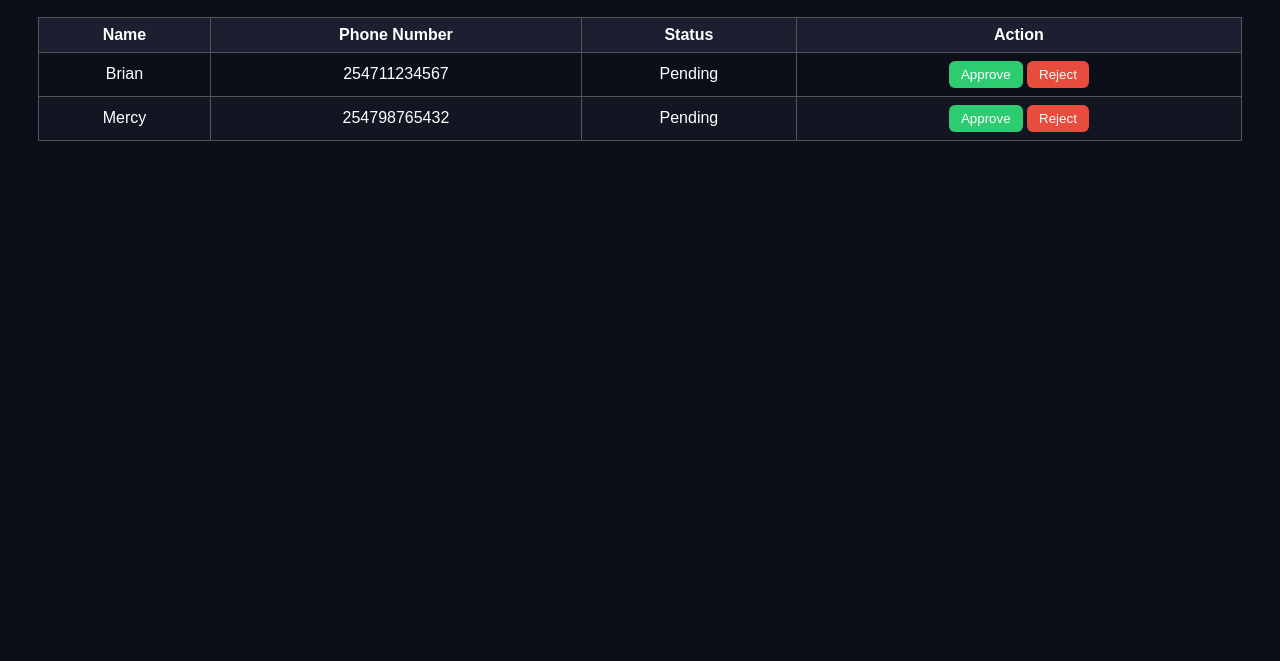
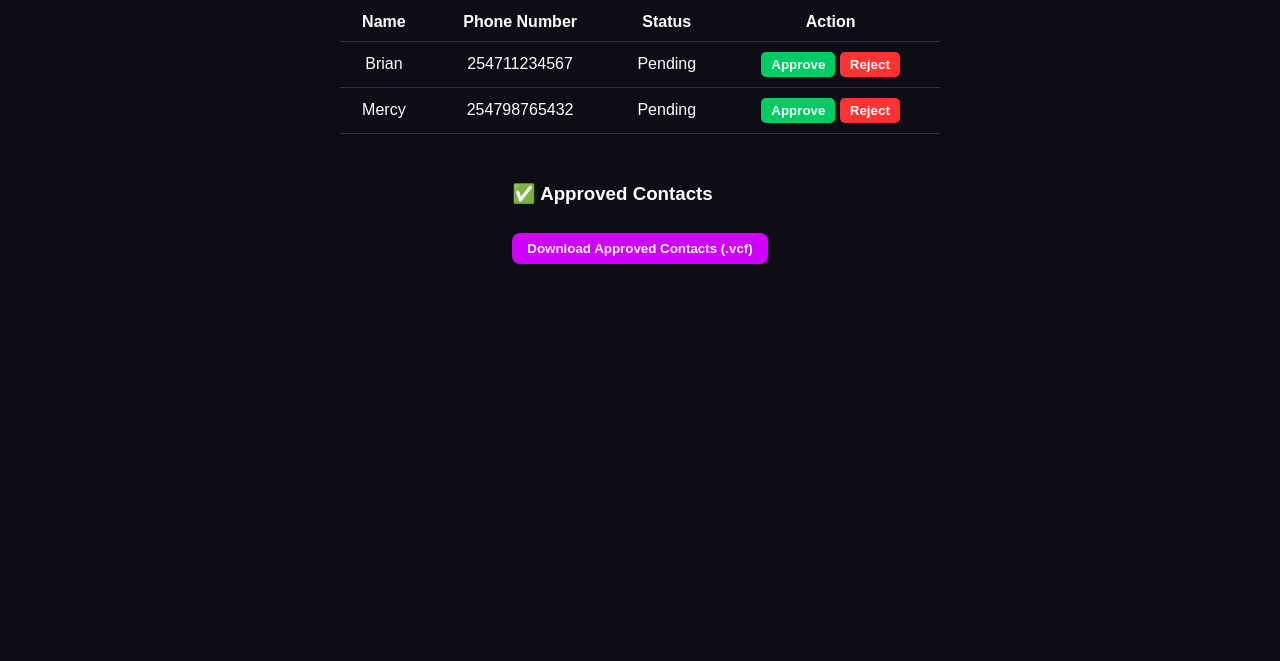
Before and after one commit to Glenn254/Contact-vcf-, a website: page vcfadmin/index.html in a window 1280 px wide. Shown: the part 139-800 px from the top of the page. Drawn offline with Linux system fonts and the light colour scheme.

Commit message:
Update index.html

```diff
--- a/vcfadmin/index.html
+++ b/vcfadmin/index.html
@@ -1,44 +1,70 @@
 <!DOCTYPE html>
 <html lang="en">
 <head>
-  <meta charset="UTF-8">
-  <meta name="viewport" content="width=device-width, initial-scale=1.0">
+  <meta charset="UTF-8" />
+  <meta name="viewport" content="width=device-width, initial-scale=1.0" />
   <title>GLENN VCF ADMIN PANEL</title>
   <style>
     body {
-      background-color: #0c0f19;
+      background-color: #0d0d16;
       color: white;
       font-family: Arial, sans-serif;
       text-align: center;
-      padding: 30px;
+      padding: 20px;
     }
     h1 {
-      color: #d10cf9;
+      color: #d000ff;
     }
     table {
       width: 100%;
+      max-width: 600px;
+      margin: 0 auto;
       border-collapse: collapse;
-      margin-top: 20px;
     }
     th, td {
-      border: 1px solid #555;
-      padding: 8px;
-    }
-    th {
-      background-color: #1b1f2f;
-    }
-    tr:nth-child(even) {
-      background-color: #131622;
+      padding: 10px;
+      border-bottom: 1px solid #333;
     }
     button {
-      padding: 6px 12px;
+      padding: 5px 10px;
       border: none;
-      border-radius: 6px;
+      border-radius: 5px;
       cursor: pointer;
       color: white;
+      font-weight: bold;
     }
-    .approve { background-color: #2ecc71; }
-    .reject { background-color: #e74c3c; }
+    .approve-btn {
+      background-color: #00cc66;
+    }
+    .reject-btn {
+      background-color: #ff3333;
+    }
+    .approved {
+      color: #00ff88;
+      font-weight: bold;
+    }
+    .rejected {
+      color: #ff5555;
+      font-weight: bold;
+    }
+    .tick {
+      font-size: 18px;
+    }
+    #approvedList {
+      margin-top: 30px;
+      text-align: left;
+      display: inline-block;
+    }
+    #downloadBtn {
+      margin-top: 10px;
+      padding: 8px 15px;
+      background-color: #d000ff;
+      border: none;
+      border-radius: 8px;
+      color: white;
+      cursor: pointer;
+      font-weight: bold;
+    }
   </style>
 </head>
 <body>
@@ -55,31 +81,90 @@
       </tr>
     </thead>
     <tbody>
-      <!-- Contacts will load here automatically -->
+      <!-- contacts will appear here -->
     </tbody>
   </table>
 
+  <div id="approvedList">
+    <h3>✅ Approved Contacts</h3>
+    <ul id="approvedContacts"></ul>
+    <button id="downloadBtn" onclick="downloadVCF()">Download Approved Contacts (.vcf)</button>
+  </div>
+
   <script>
-    // Temporary example data (we’ll connect this to real backend later)
-    const contacts = [
-      { name: "Brian", number: "254711234567", status: "Pending" },
-      { name: "Mercy", number: "254798765432", status: "Pending" }
+    let contacts = [
+      { name: "Brian", phone: "254711234567", status: "Pending" },
+      { name: "Mercy", phone: "254798765432", status: "Pending" }
     ];
 
-    const tableBody = document.querySelector('#contactTable tbody');
-    contacts.forEach(c => {
-      const row = document.createElement('tr');
-      row.innerHTML = `
-        <td>${c.name}</td>
-        <td>${c.number}</td>
-        <td>${c.status}</td>
-        <td>
-          <button class="approve">Approve</button>
-          <button class="reject">Reject</button>
-        </td>
-      `;
-      tableBody.appendChild(row);
-    });
+    function renderTable() {
+      const tbody = document.querySelector("#contactTable tbody");
+      tbody.innerHTML = "";
+      contacts.forEach((c, i) => {
+        let row = `
+          <tr>
+            <td>${c.name}</td>
+            <td>${c.phone}</td>
+            <td class="${c.status.toLowerCase()}">${c.status}</td>
+            <td>
+              ${c.status === "Pending"
+                ? `<button class="approve-btn" onclick="approve(${i})">Approve</button>
+                   <button class="reject-btn" onclick="reject(${i})">Reject</button>`
+                : c.status === "Approved"
+                ? `<span class="tick">✅</span>`
+                : `<span class="tick">❌</span>`
+              }
+            </td>
+          </tr>
+        `;
+        tbody.innerHTML += row;
+      });
+      renderApprovedList();
+    }
+
+    function approve(index) {
+      contacts[index].status = "Approved";
+      renderTable();
+    }
+
+    function reject(index) {
+      contacts[index].status = "Rejected";
+      renderTable();
+    }
+
+    function renderApprovedList() {
+      const list = document.getElementById("approvedContacts");
+      list.innerHTML = "";
+      const approved = contacts.filter(c => c.status === "Approved");
+      approved.forEach(c => {
+        const li = document.createElement("li");
+        li.textContent = `${c.name} - +${c.phone} (Approved ✅)`;
+        list.appendChild(li);
+      });
+    }
+
+    function downloadVCF() {
+      const approved = contacts.filter(c => c.status === "Approved");
+      if (approved.length === 0) {
+        alert("No approved contacts to download!");
+        return;
+      }
+
+      let vcfData = "";
+      approved.forEach(c => {
+        vcfData += `BEGIN:VCARD\nVERSION:3.0\nFN:${c.name}\nTEL:+${c.phone}\nEND:VCARD\n`;
+      });
+
+      const blob = new Blob([vcfData], { type: "text/vcard" });
+      const url = URL.createObjectURL(blob);
+      const a = document.createElement("a");
+      a.href = url;
+      a.download = "approved_contacts.vcf";
+      a.click();
+      URL.revokeObjectURL(url);
+    }
+
+    renderTable();
   </script>
 </body>
 </html>
```
